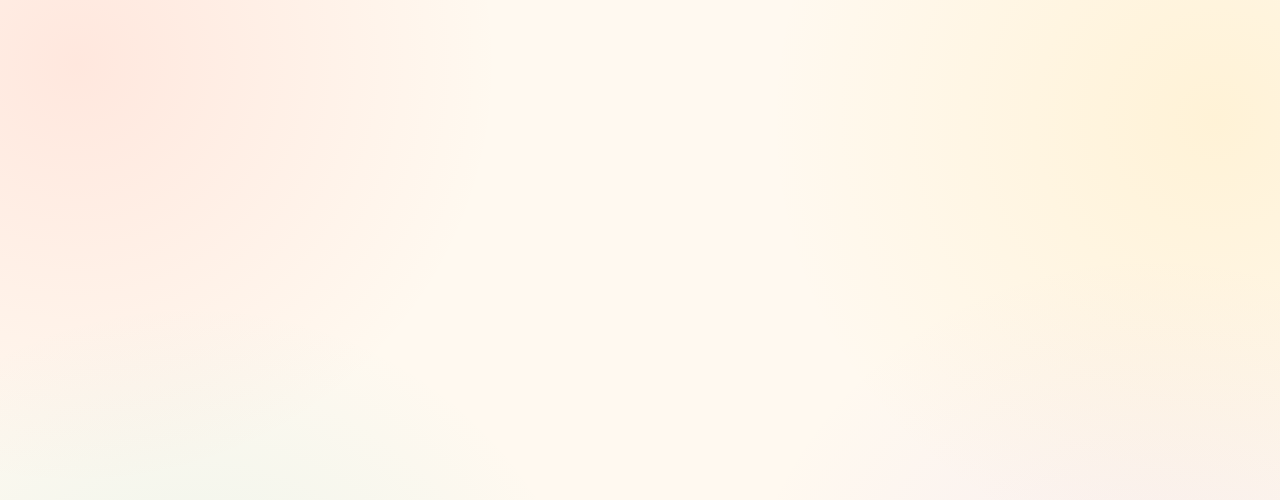
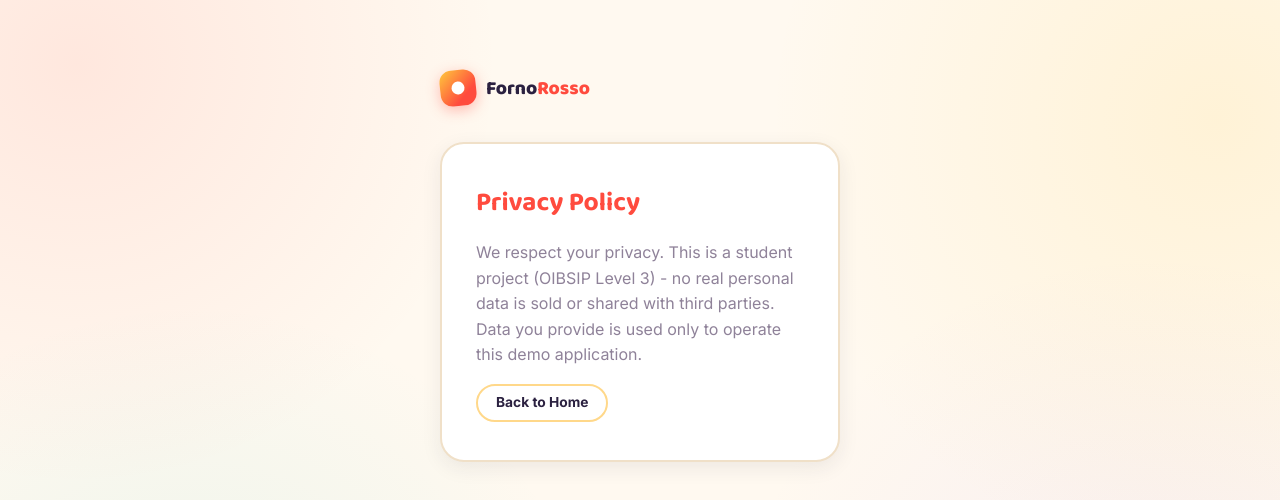
Before and after one commit to Techvenom18/Fornorosso-pizza-delivery-mernApp, a React (Vite) app in the folder client/: page /legal/privacy in a window 1280 px wide. Before the commit this address had no page. Shown: the top 500 px of the page. Built offline with nearby package versions, Linux system fonts and the light colour scheme.

Commit message:
Adding Profile Editing Svg button and Legal section column

```diff
--- a/client/src/App.jsx
+++ b/client/src/App.jsx
@@ -12,6 +12,7 @@ import Favorites from './pages/Favorites';
 import Bills from './pages/Bills';
 import Profile from './pages/Profile';
 import VerifyOtp from './pages/VerifyOtp';
+import Legal from './pages/Legal';
 
 const ProtectedRoute = ({ children }) => {
   const { user, loading } = useAuth();
@@ -90,6 +91,7 @@ function App() {
         }
       />
       <Route path="/" element={<Landing />} />
+      <Route path="/legal/:type" element={<Legal />} />
       </Routes>
       </div>
     </>
--- a/client/src/components/Sidebar.jsx
+++ b/client/src/components/Sidebar.jsx
@@ -53,7 +53,7 @@ const Sidebar = () => {
             <div className="sidebar-profile-email">{user?.email}</div>
           </div>
           <div className="sidebar-switch-wrap">
-            <button className="sidebar-switch-btn" onClick={(e) => e.currentTarget.nextSibling.classList.toggle('open')}>
+            <button className="sidebar-switch-btn" title="Switch to another account" onClick={(e) => e.currentTarget.nextSibling.classList.toggle('open')}>
               {Icon.switch}
             </button>
             <div className="sidebar-switch-popover">
--- a/client/src/index.css
+++ b/client/src/index.css
@@ -2789,3 +2789,10 @@ body.sidebar-open {
   opacity: 0.5;
   cursor: not-allowed;
 }
+
+.avatar-pencil-btn {
+  position: absolute; bottom: 0; right: 0;
+  width: 32px; height: 32px; border-radius: 50%;
+  background: var(--red); color: #fff; border: 3px solid var(--surface);
+  cursor: pointer; font-size: 0.9rem;
+}
--- a/client/src/pages/Landing.jsx
+++ b/client/src/pages/Landing.jsx
@@ -211,7 +211,7 @@ const Landing = () => {
             <a href="#deals" className={activeSection === 'deals' ? 'nav-active' : ''} onClick={scrollTo('deals')}>Deals</a>
             <a href="#faq" className={activeSection === 'faq' ? 'nav-active' : ''} onClick={scrollTo('faq')}>FAQ</a>
           </nav>
-                    <div className="header-zone header-zone-right">
+            <div className="header-zone header-zone-right">
             {user ? (
               <button className="profile-trigger" onClick={openSidebar}>
                   <Avatar name={user?.name} imageUrl={user?.avatar} size={38} />
@@ -232,8 +232,17 @@ const Landing = () => {
           <h1>Build your <span style={{ color: 'var(--red)' }}>perfect</span> pizza.</h1>
           <p>Pick your base, sauce, cheese and toppings. We'll fire it up and get it to your door hot, fresh and exactly how you like it.</p>
           <div>
-            <button className="btn btn-primary" onClick={() => navigate('/Builder')} style={{ marginRight: 10 }}>Order Now</button>
-            <button className="btn" onClick={() => navigate('/Favorites')}>My Favorites</button>
+            {user ? (
+              <>
+                <button className="btn btn-primary" onClick={() => navigate('/builder')} style={{ marginRight: 10 }}>Order Now</button>
+                <button className="btn" onClick={() => navigate('/favorites')}>My Favorites</button>
+              </>
+            ) : (
+              <>
+                <button className="btn btn-primary" onClick={() => navigate('/register')} style={{ marginRight: 10 }}>Order Now</button>
+                <button className="btn" onClick={() => navigate('/login')}>I Already Have an Account</button>
+              </>
+            )}
           </div>
         </div>
         <div className={`hero-visual ${loaded ? 'load-in' : 'load-pending'}`} style={{ transitionDelay: '150ms' }}>
@@ -447,9 +456,9 @@ const Landing = () => {
 
           <div className="footer-col">
             <div className="footer-col-title">Legal</div>
-            <a href="#">Privacy Policy</a>
-            <a href="#">Terms of Service</a>
-            <a href="#">Refund Policy</a>
+            <a href="/legal/privacy">Privacy Policy</a>
+            <a href="legal/items">Terms of Service</a>
+            <a href="legal/refund">Refund Policy</a>
           </div>
 
           <div className="footer-col">
--- /dev/null
+++ b/client/src/pages/Legal.jsx
@@ -0,0 +1,27 @@
+import { useParams, useNavigate } from 'react-router-dom';
+import Logo from '../components/Logo';
+
+const CONTENT = {
+  privacy: { title: 'Privacy Policy', body: 'We respect your privacy. This is a student project (OIBSIP Level 3) - no real personal data is sold or shared with third parties. Data you provide is used only to operate this demo application.' },
+  terms: { title: 'Terms of Service', body: 'By using FornoRosso, you agree this is a demonstration application built for educational purposes as part of the Oasis Infobyte internship program.' },
+  refund: { title: 'Refund Policy', body: 'As a demo application, no real payments are processed in most cases. Any test transactions are not eligible for real refunds.' },
+};
+
+const Legal = () => {
+  const { type } = useParams();
+  const navigate = useNavigate();
+  const content = CONTENT[type] || CONTENT.privacy;
+
+  return (
+    <div className="page-narrow">
+      <Logo />
+      <div className="auth-card">
+        <h2>{content.title}</h2>
+        <p style={{ color: 'var(--text-muted)', lineHeight: 1.6 }}>{content.body}</p>
+        <button className="btn" onClick={() => navigate('/')}>Back to Home</button>
+      </div>
+    </div>
+  );
+};
+
+export default Legal;
--- a/client/src/pages/Profile.jsx
+++ b/client/src/pages/Profile.jsx
@@ -125,10 +125,15 @@ const Profile = () => {
         </div>
       </div>
 
-      <div className="profile-hero">
+      {/* <div className="profile-hero">
         <Avatar name={user?.name} imageUrl={user?.avatar} size={100} className="profile-avatar-large" />
         <h2 style={{ margin: '14px 0 4px' }}>{user?.name}</h2>
         {user?.bio && <p className="profile-bio-text">{user.bio}</p>}
+      </div> */}
+
+      <div style={{ position: 'relative', display: 'inline-block' }}>
+        <Avatar name={user?.name} imageUrl={user?.avatar} size={100} className="profile-avatar-large" />
+        <button className="avatar-pencil-btn" onClick={() => setShowEditModal(true)}>✎</button>
       </div>
 
       <div className="profile-stats-row">
```
